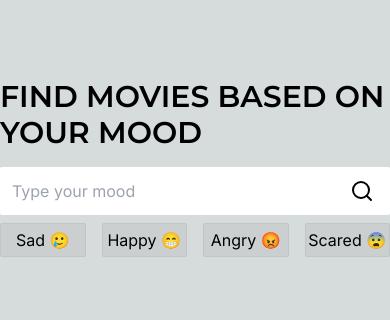
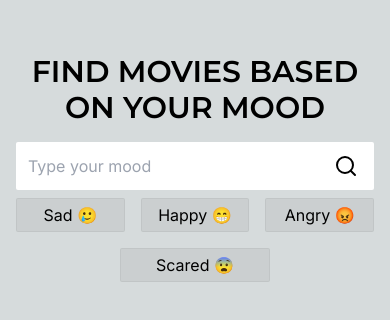
Before and after one commit to supardiGunawan726/moody-movie, a Next.js app: page / in a window 390 px wide. Shown: the part 254-574 px from the top of the page. Built offline with nearby package versions, Linux system fonts and the light colour scheme.

Commit message:
responsive

```diff
--- a/app/movies/[id]/page.tsx
+++ b/app/movies/[id]/page.tsx
@@ -14,9 +14,9 @@ export default async function Movie(props: PageProps) {
           className="object-cover"
           fill
         />
-        <div className="container mx-auto">
-          <div className="absolute bottom-8 flex items-end gap-8">
-            <figure className="relative w-[200px] aspect-[9/16] shadow-lg rounded-md overflow-hidden">
+        <div className="container mx-auto px-4">
+          <div className="absolute bottom-4 flex items-end gap-8 md:bottom-8">
+            <figure className="relative w-[60px] aspect-[9/16] shadow-lg rounded-md overflow-hidden md:w-[100px] lg:w-[200px]">
               <Image
                 src={getMovieImageUrl(movie.poster_path, "w500")}
                 alt={`poster of ${movie.original_title} movie`}
@@ -25,7 +25,7 @@ export default async function Movie(props: PageProps) {
               />
             </figure>
             <div className="relative z-10">
-              <h1 className="font-sans text-6xl font-semibold line-clamp-3 leading-tight">
+              <h1 className="font-sans text-xl font-semibold line-clamp-2 leading-tight md:text-3xl lg:text-6xl">
                 {movie.original_title} ({movie.release_date.split("-")[0]})
               </h1>
               <p>{movie.tagline}</p>
@@ -33,7 +33,7 @@ export default async function Movie(props: PageProps) {
           </div>
         </div>
       </header>
-      <section className="container mx-auto grid gap-2">
+      <section className="container mx-auto grid gap-2 px-4">
         <header>
           <p>Genres: {movie.genres.map((genre) => genre.name).join(", ")}</p>
           <p>Duration: {renderDuration(movie.runtime)}</p>
--- a/app/movies/page.tsx
+++ b/app/movies/page.tsx
@@ -22,12 +22,12 @@ export default async function Movie(props: PageProps) {
   }
 
   return (
-    <main className="grid place-items-center min-h-screen">
+    <main className="grid place-items-center min-h-screen px-4">
       <section className="text-center grid gap-8 max-w-[1000px]">
         <h1 className="text-3xl font-sans font-semibold">
           MOVIES THAT MIGHT FIT WITH YOUR MOOD
         </h1>
-        <ul className="grid grid-cols-5 gap-4">
+        <ul className="grid grid-cols-3 gap-4 md:grid-cols-5">
           {movies.map((movie) => (
             <li key={movie.id}>
               <MovieItem movie={movie} />
--- a/app/page.tsx
+++ b/app/page.tsx
@@ -22,9 +22,9 @@ const moodRecommendations = [
 
 export default async function Home() {
   return (
-    <main className="grid place-items-center min-h-screen">
+    <main className="grid place-items-center min-h-screen px-4">
       <section className="grid gap-4">
-        <h1 className="text-3xl font-sans font-semibold">
+        <h1 className="text-3xl font-sans font-semibold text-center">
           FIND MOVIES BASED ON YOUR MOOD
         </h1>
         <form
@@ -44,9 +44,12 @@ export default async function Home() {
               <Search className="text-black" />
             </button>
           </div>
-          <ul className="flex items-center justify-between gap-4 mt-2">
+          <ul className="flex flex-wrap items-center justify-center gap-4 mt-2">
             {moodRecommendations.map(({ mood, emot }) => (
-              <li key={mood} className="w-full flex-1">
+              <li
+                key={mood}
+                className="min-w-[80px] max-w-[150px] w-full flex-1 text-nowrap"
+              >
                 <Link
                   href={`/movies?mood=${mood}`}
                   className="block w-full bg-foreground/5 text-foreground text-center py-1 rounded-sm border border-foreground/5"
```
